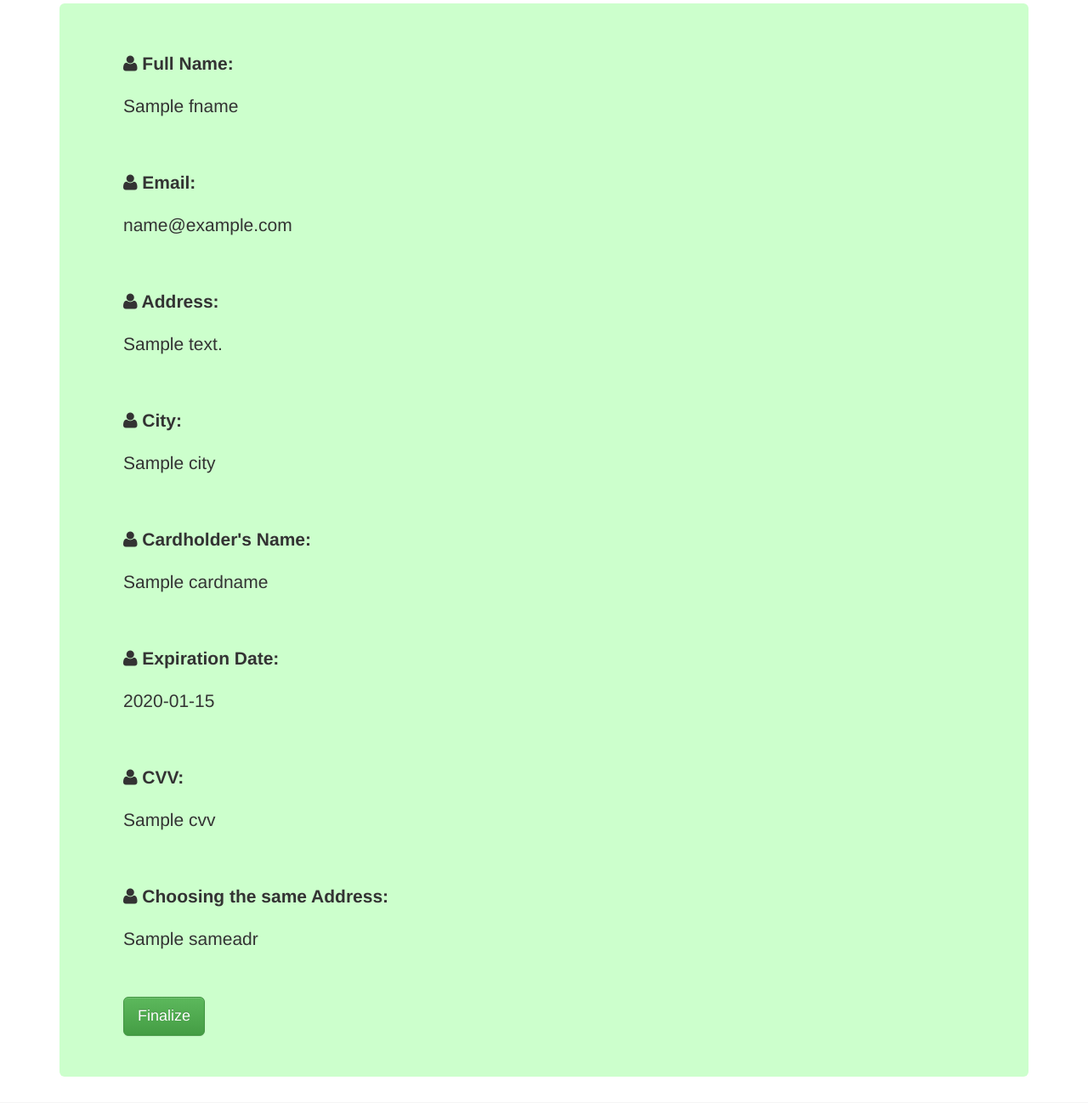
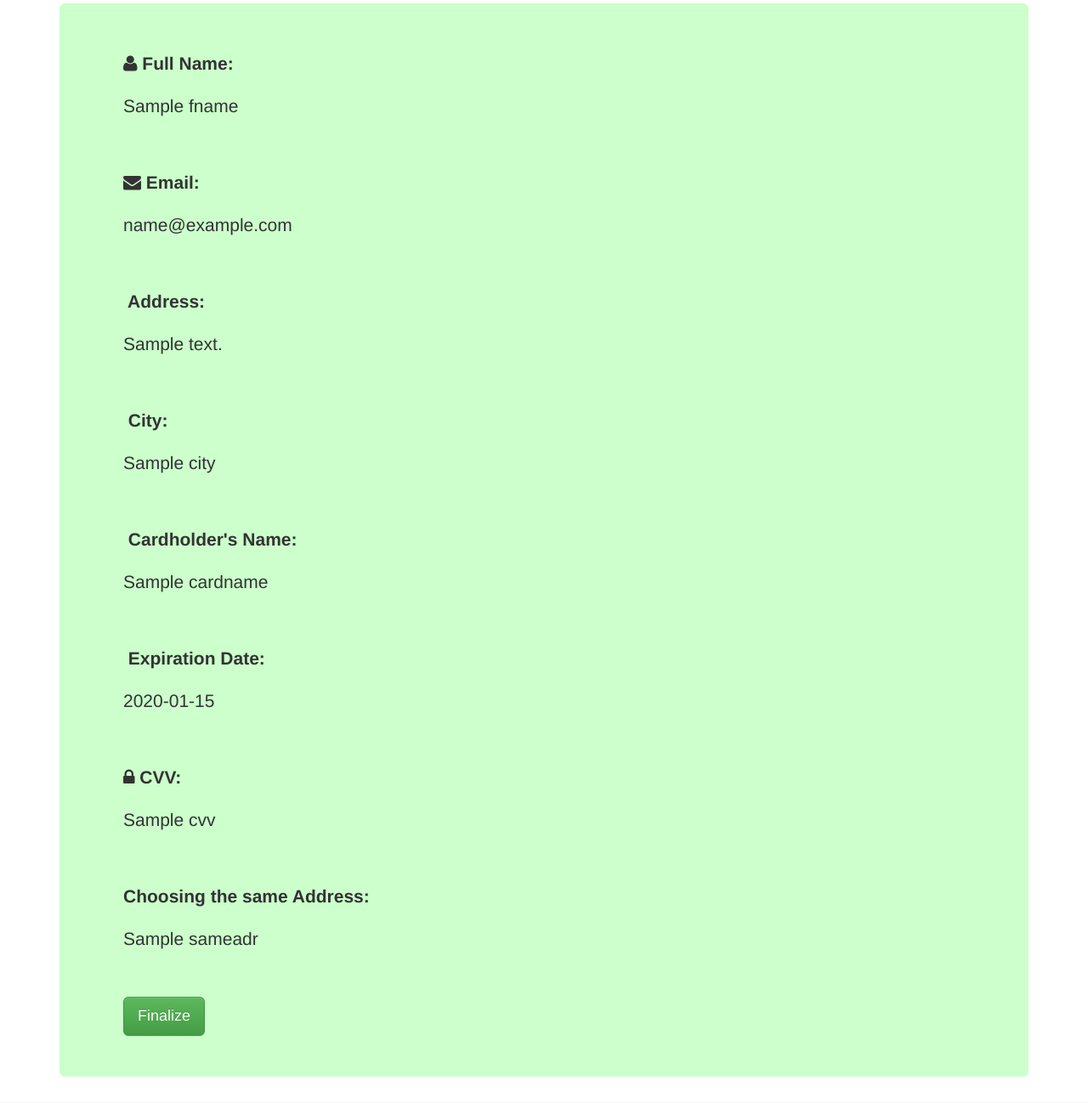
Before and after one commit to compgirl123/UberSante-Soen344, a Flask app: template app/templates/patientpages/checkout.html in a window 1280 px wide. Shown: the part 225-1523 px from the top of the page at 85% size. Run offline with Flask 2, Linux system fonts and the light colour scheme; the template is opened without the code that fills it: most values are stand-ins (such as "Sample title", 1, 10 or a date in 2020); some libraries are stand-ins or nearby versions.

Commit message:
put icons

```diff
--- a/app/templates/patientpages/checkout.html
+++ b/app/templates/patientpages/checkout.html
@@ -14,25 +14,25 @@
         <label for="fname"><i class="fa fa-user"></i> Full Name:</label>
         <div name="fname">{{fname}}</div> <br>
 
-        <label for="email"><i class="fa fa-user"></i> Email:</label>
+        <label for="email"><i class="fa fa-envelope"></i> Email:</label>
         <div name="email">{{email}}</div> <br>
 
-        <label for="address"><i class="fa fa-user"></i> Address:</label>
-        <div name="email">{{address}}</div> <br>
+        <label for="address"><i class="fa fa-address-card-o"></i> Address:</label>
+        <div name="address">{{address}}</div> <br>
 
-        <label for="city"><i class="fa fa-user"></i> City:</label>
+        <label for="city"> <i class="fa fa-institution"></i> City:</label>
         <div name="city">{{city}}</div> <br>
 
-        <label for="cardname"><i class="fa fa-user"></i> Cardholder's Name:</label>
+        <label for="cardname"> <i class="fa fa-user-circle"></i> Cardholder's Name:</label>
         <div name="cardname">{{cardname}}</div> <br>
 
-        <label for="expdate"><i class="fa fa-user"></i> Expiration Date:</label>
+        <label for="expdate"> <i class="fa fa-calendar-times-o"></i> Expiration Date:</label>
         <div name="expdate">{{expdate}}</div> <br>
 
-        <label for="cvv"><i class="fa fa-user"></i> CVV:</label>
+        <label for="cvv"><i class="fa fa-lock"></i> CVV:</label>
         <div name="cvv">{{cvv}}</div> <br>
 
-        <label for="sameadr"><i class="fa fa-user"></i>  Choosing the same Address:</label>
+        <label for="sameadr">  Choosing the same Address:</label>
         <div name="sameadr">{{sameadr}}</div><br>
 
         <a type="button" class="btn btn-success btn-lg" href="/thank_you">Finalize</a>
```
